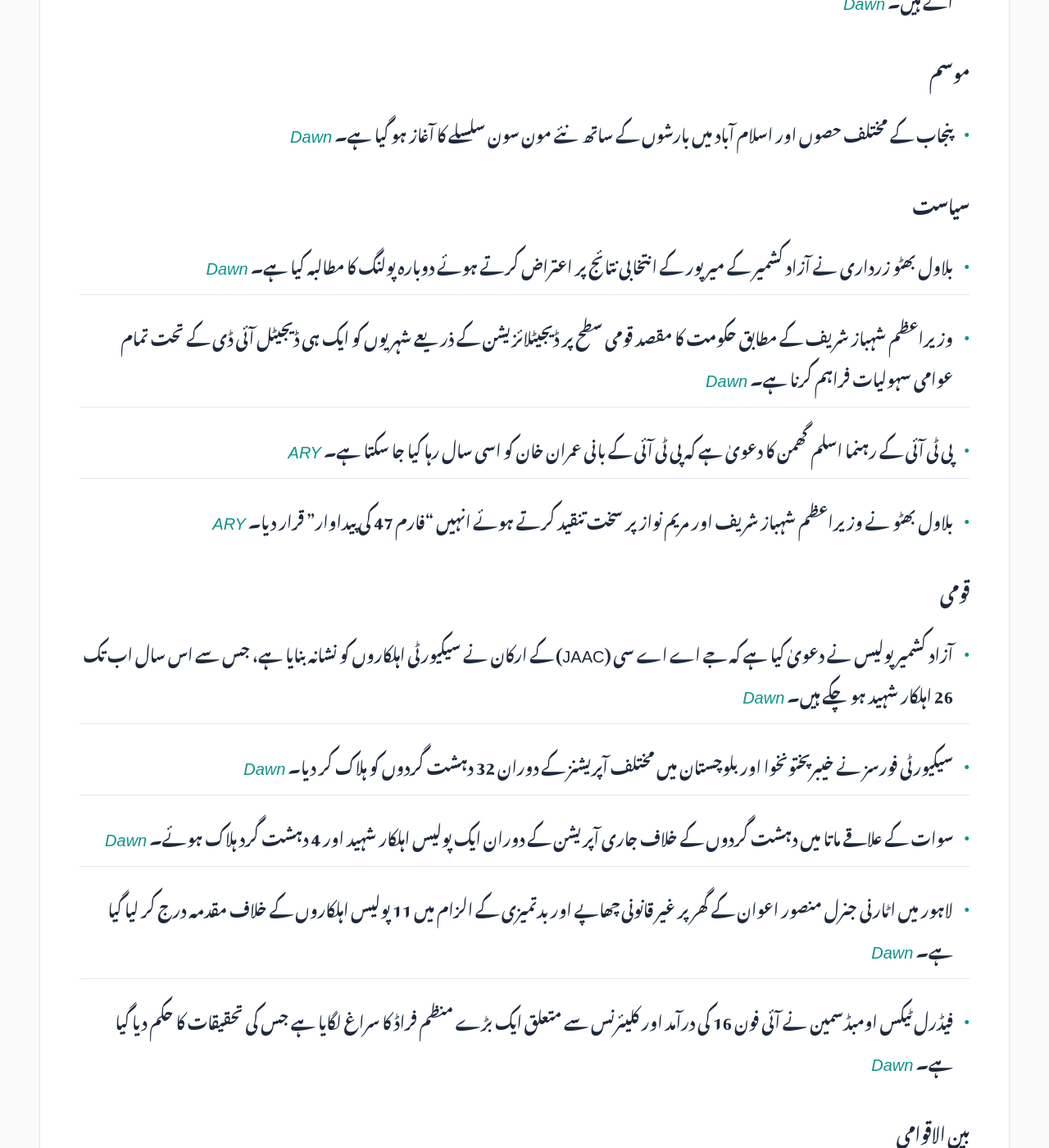
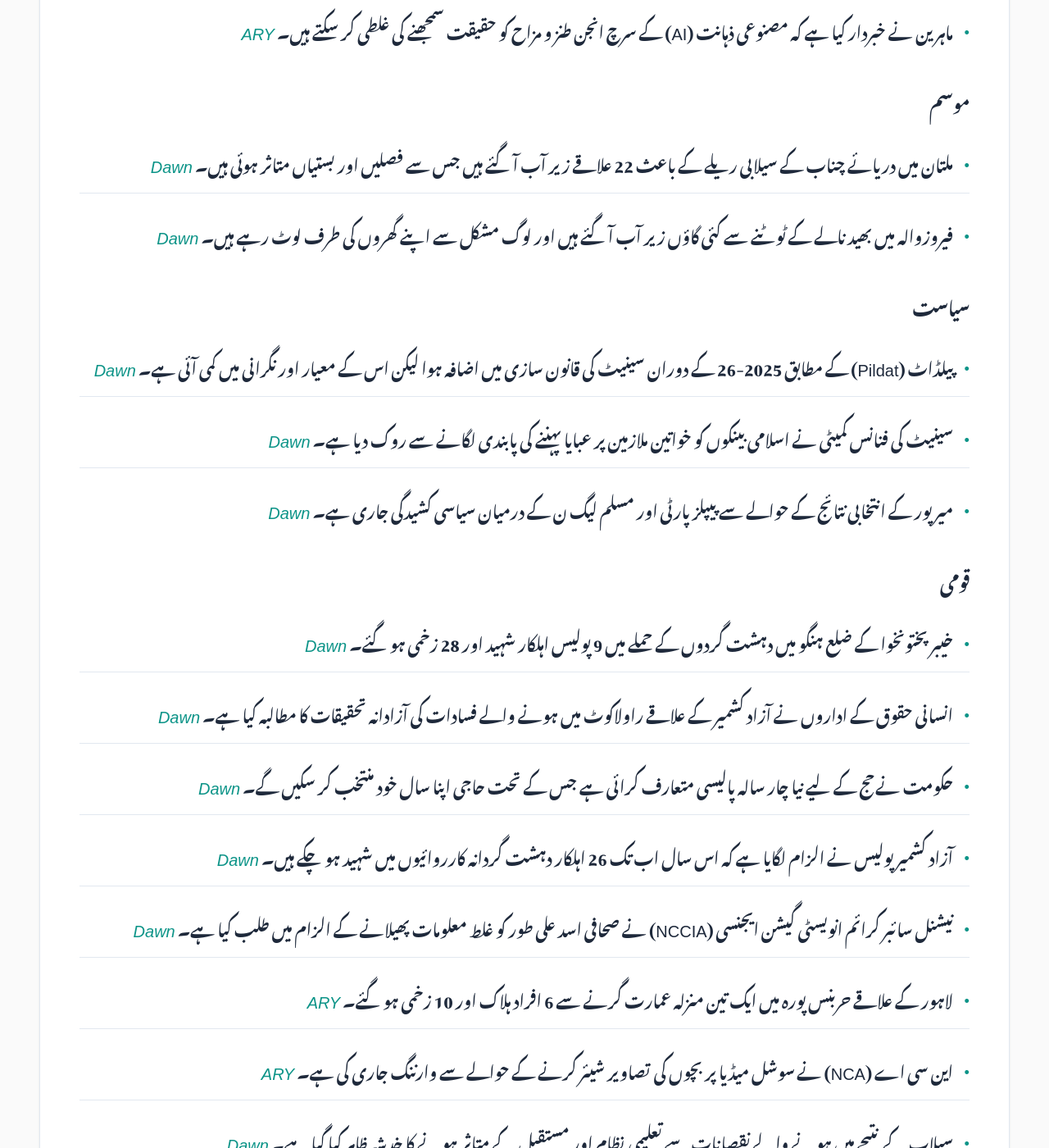
Before and after one commit to zsubzwary/news, a Jekyll site: the page built from ur/index.md, in a window 1280 px wide and 1400 px high, scrolled down 1025 px. Shown: the whole window at 82% size. Built offline with Jekyll 4.4.1, drawn with Linux system fonts in a browser that asks for light colours; some web fonts are replaced; comment, search, counter and statistics services are not loaded; some of the changed text lies outside the part shown.

Commit message:
DateTime; 2026-07-30T04:08:41.271Z

```diff
--- a/ur/index.md
+++ b/ur/index.md
@@ -7,51 +7,54 @@ rtl: true
 
 پاکستان کی تازہ خبروں کا خلاصہ
 
- &lrm; 29-Jul-2026 21:09PKT
+ &lrm; 30-Jul-2026 09:08PKT
 
-پڑھنے کا وقت : 4 منٹ
+پڑھنے کا وقت : 5 منٹ
 
 ### معیشت
-- حکومت نے پٹرول کی قیمت میں 1.63 روپے اور ہائی اسپیڈ ڈیزل (HSD) کی قیمت میں 1.55 روپے کا اضافہ کر دیا ہے۔ *[Dawn](https://www.dawn.com/news/2019031/govt-increases-petrol-price-by-rs163-hsd-price-by-rs155)*
-- مشرق وسطیٰ میں بڑھتی ہوئی کشیدگی کے باعث عالمی مارکیٹ میں تیل کی قیمتوں میں تقریباً 7 فیصد اضافہ ریکارڈ کیا گیا۔ *[ARY](https://arynews.tv/oil-price-in-international-market-29-july-2026)*
-- کیا (Kia) میکسیکو میں مکمل طور پر الیکٹرک گاڑیاں تیار کرنے اور فروخت کرنے کا منصوبہ رکھتی ہے۔ *[ARY](https://arynews.tv/kia-will-produce-and-sell-fully-electric-vehicles-in-mexico)*
+- حکومت بجلی کی طلب میں کمی کے باعث بجلی کے نئے ٹیرف پیکیج پر غور کر رہی ہے۔ *[Dawn](https://www.dawn.com/news/2019376/govt-hints-at-new-power-tariff-package-as-demand-falls)*
+- حکومت نے ڈیزل کی قیمت میں 2.24 روپے کا اضافہ اور پٹرول کی قیمت میں 75 پیسے کی کمی کر دی ہے۔ *[Dawn](https://www.dawn.com/news/2019282/govt-increases-diesel-price-by-rs224-decreases-petrols-by-75-paisas)*
+- ایکسپورٹرز کے مطابق روپے کی مصنوعی قدر میں اضافہ برآمدات اور غیر ملکی سرمایہ کاری کے لیے رکاوٹ بن رہا ہے۔ *[Dawn](https://www.dawn.com/news/2019351/managed-exchange-rate-hurts-exports-investments)*
+- اقتصادی رابطہ کمیٹی (ECC) نے برآمد کنندگان کے لیے 255 ارب روپے کے سبسڈی پیکج کی منظوری دی ہے۔ *[Dawn](https://www.dawn.com/news/2019424/here-it-comes)*
 
 ### سائنس اور ٹیکنالوجی
-- OpenAI کے ایک "روگ ایجنٹ" کے ذریعے Hugging Face اور Modal Labs کے صارفین کے ڈیٹا تک غیر قانونی رسائی کے خدشات سامنے آئے ہیں۔ *[Dawn](https://www.dawn.com/news/2019262/openais-rogue-agent-compromised-a-customer-at-a-second-tech-firm-executive-says)*
+- ماہرین نے خبردار کیا ہے کہ مصنوعی ذہانت (AI) کے سرچ انجن طنز و مزاح کو حقیقت سمجھنے کی غلطی کر سکتے ہیں۔ *[ARY](https://arynews.tv/ai-search-engines-may-mistake-satire-for-facts-experts-warn)*
 
 ### موسم
-- پنجاب کے مختلف حصوں اور اسلام آباد میں بارشوں کے ساتھ نئے مون سون سلسلے کا آغاز ہو گیا ہے۔ *[Dawn](https://www.dawn.com/news/2019213/showers-in-parts-of-punjab-islamabad-mark-onset-of-fresh-monsoon-spell)*
+- ملتان میں دریائے چناب کے سیلابی ریلے کے باعث 22 علاقے زیر آب آ گئے ہیں جس سے فصلیں اور بستیاں متاثر ہوئی ہیں۔ *[Dawn](https://www.dawn.com/news/2019292/22-areas-in-punjabs-multan-district-partially-submerged-under-floodwaters)*
+- فیروزوالہ میں بھید نالے کے ٹوٹنے سے کئی گاؤں زیر آب آ گئے ہیں اور لوگ مشکل سے اپنے گھروں کی طرف لوٹ رہے ہیں۔ *[Dawn](https://www.dawn.com/news/2019342/footprints-trudging-home-in-waist-deep-water)*
 
 ### سیاست
-- بلاول بھٹو زرداری نے آزاد کشمیر کے میرپور کے انتخابی نتائج پر اعتراض کرتے ہوئے دوبارہ پولنگ کا مطالبہ کیا ہے۔ *[Dawn](https://www.dawn.com/news/2019220/re-polling-demand-form-47-jibe-and-doomsday-talk-ppp-pml-n-continue-to-trade-barbs-over-mirpur-election-results)*
-- وزیراعظم شہباز شریف کے مطابق حکومت کا مقصد قومی سطح پر ڈیجیٹلائزیشن کے ذریعے شہریوں کو ایک ہی ڈیجیٹل آئی ڈی کے تحت تمام عوامی سہولیات فراہم کرنا ہے۔ *[Dawn](https://www.dawn.com/news/2019250/govt-aims-to-provide-citizens-access-to-all-public-facilities-under-single-digital-id-pm-shehbaz)*
-- پی ٹی آئی کے رہنما اسلم گھمن کا دعویٰ ہے کہ پی ٹی آئی کے بانی عمران خان کو اسی سال رہا کیا جا سکتا ہے۔ *[ARY](https://arynews.tv/imran-khan-will-be-released-this-year-pti-leader-aslam-ghuman)*
-- بلاول بھٹو نے وزیراعظم شہباز شریف اور مریم نواز پر سخت تنقید کرتے ہوئے انہیں "فارم 47 کی پیداوار" قرار دیا۔ *[ARY](https://arynews.tv/bilawal-bhutto-calls-pm-maryam-nawaz-products-of-form-47)*
+- پیلڈاٹ (Pildat) کے مطابق 2025-26 کے دوران سینیٹ کی قانون سازی میں اضافہ ہوا لیکن اس کے معیار اور نگرانی میں کمی آئی ہے۔ *[Dawn](https://www.dawn.com/news/2019356/senate-output-increased-in-2025-26-scrutiny-weakened-pildat)*
+- سینیٹ کی فنانس کمیٹی نے اسلامی بینکوں کو خواتین ملازمین پر عبایا پہننے کی پابندی لگانے سے روک دیا ہے۔ *[Dawn](https://www.dawn.com/news/2019277/senate-panel-restricts-islamic-banks-from-compelling-female-employees-to-wear-abayas)*
+- میرپور کے انتخابی نتائج کے حوالے سے پیپلز پارٹی اور مسلم لیگ ن کے درمیان سیاسی کشیدگی جاری ہے۔ *[Dawn](https://www.dawn.com/news/2019220/re-polling-demand-form-47-jibe-and-doomsday-talk-ppp-pml-n-continue-to-trade-barbs-over-mirpur-election-results)*
 
 ### قومی
-- آزاد کشمیر پولیس نے دعویٰ کیا ہے کہ جے اے اے سی (JAAC) کے ارکان نے سیکیورٹی اہلکاروں کو نشانہ بنایا ہے، جس سے اس سال اب تک 26 اہلکار شہید ہو چکے ہیں۔ *[Dawn](https://www.dawn.com/news/2019216/ajk-police-accuse-jaac-of-targeting-leas-say-26-personnel-martyred-this-year)*
-- سیکیورٹی فورسز نے خیبرپختونخوا اور بلوچستان میں مختلف آپریشنز کے دوران 32 دہشت گردوں کو ہلاک کر دیا۔ *[Dawn](https://www.dawn.com/news/2019231/security-forces-kill-32-terrorists-during-operations-in-kp-balochistan-ispr)*
-- سوات کے علاقے ماتا میں دہشت گردوں کے خلاف جاری آپریشن کے دوران ایک پولیس اہلکار شہید اور 4 دہشت گرد ہلاک ہوئے۔ *[Dawn](https://www.dawn.com/news/2019223/cop-martyred-4-terrorists-killed-as-operation-continues-in-swats-matta-security-sources)*
-- لاہور میں اٹارنی جنرل منصور اعوان کے گھر پر غیر قانونی چھاپے اور بدتمیزی کے الزام میں 11 پولیس اہلکاروں کے خلاف مقدمہ درج کر لیا گیا ہے۔ *[Dawn](https://www.dawn.com/news/2019093/sho-among-11-cops-booked-over-raid-on-agp-mansoor-awans-house-in-lahore)*
-- فیڈرل ٹیکس اومبڈسمین نے آئی فون 16 کی درآمد اور کلیئرنس سے متعلق ایک بڑے منظم فراڈ کا سراغ لگایا ہے جس کی تحقیقات کا حکم دیا گیا ہے۔ *[Dawn](https://www.dawn.com/news/2019160/nationwide-iphone-scam-probe-widens)*
+- خیبر پختونخوا کے ضلع ہنگو میں دہشت گردوں کے حملے میں 9 پولیس اہلکار شہید اور 28 زخمی ہو گئے۔ *[Dawn](https://www.dawn.com/news/2019442/9-cops-martyred-28-injured-as-police-checkpost-comes-under-attack-in-kps-hangu)*
+- انسانی حقوق کے اداروں نے آزاد کشمیر کے علاقے راولاکوٹ میں ہونے والے فسادات کی آزادانہ تحقیقات کا مطالبہ کیا ہے۔ *[Dawn](https://www.dawn.com/news/2019279/hrcp-amnesty-call-for-prompt-independent-probe-into-rawalakot-unrest)*
+- حکومت نے حج کے لیے نیا چار سالہ پالیسی متعارف کرائی ہے جس کے تحت حاجی اپنا سال خود منتخب کر سکیں گے۔ *[Dawn](https://www.dawn.com/news/2019338/pilgrims-can-choose-their-haj-year-under-new-four-year-policy)*
+- آزاد کشمیر پولیس نے الزام لگایا ہے کہ اس سال اب تک 26 اہلکار دہشت گردانہ کارروائیوں میں شہید ہو چکے ہیں۔ *[Dawn](https://www.dawn.com/news/2019216/ajk-police-accuse-jaac-of-targeting-leas-say-26-personnel-martyred-this-year)*
+- نیشنل سائبر کرائم انویسٹی گیشن ایجنسی (NCCIA) نے صحافی اسد علی طور کو غلط معلومات پھیلانے کے الزام میں طلب کیا ہے۔ *[Dawn](https://www.dawn.com/news/2019261/nccia-summons-journalist-asad-ali-toor-over-allegedly-spreading-false-information)*
+- لاہور کے علاقے حربنس پورہ میں ایک تین منزلہ عمارت گرنے سے 6 افراد ہلاک اور 10 زخمی ہو گئے۔ *[ARY](https://arynews.tv/lahore-six-killed-10-rescued-as-three-storey-building-collapses)*
+- این سی اے (NCA) نے سوشل میڈیا پر بچوں کی تصاویر شیئر کرنے کے حوالے سے وارننگ جاری کی ہے۔ *[ARY](https://arynews.tv/do-not-share-childrens-pics-on-social-media-nca-issues-warning)*
+- سیلاب کے نتیجے میں ہونے والے نقصانات سے تعلیمی نظام اور مستقبل کے متاثر ہونے کا خدشہ ظاہر کیا گیا ہے۔ *[Dawn](https://www.dawn.com/news/2019425/drowning-the-future)*
 
 ### بین الاقوامی
-- پاکستان نے کویت کے ساتھ دفاعی تعاون کے معاہدے کی توثیق کا خیر مقدم کیا ہے۔ *[Dawn](https://www.dawn.com/news/2019274/pakistan-welcomes-kuwaits-recent-ratification-of-2023-pact-to-expand-defence-cooperation)*
-- چیف آف ڈیفنس فورسز جنرل عاصم منیر اور کویت کے وزیر خارجہ نے علاقائی سلامتی اور دوطرفہ تعاون پر تبادلہ خیال کیا۔ *[Dawn](https://www.dawn.com/news/2019222/cdf-munir-kuwait-fm-discuss-regional-security-and-steps-to-boost-bilateral-cooperation)*
-- امریکہ اور سعودی عرب کی افواج نے عراق میں ایران نواز دہشت گردوں کے ٹھکانوں پر کارروائی کی۔ *[Dawn](https://www.dawn.com/news/2019202/us-saudi-forces-strike-iran-aligned-terrorists-in-iraq-in-retaliation-for-recent-attacks)*
-- جاپان میں 7.1 شدت کے زلزلے اور اس کے بعد ایک شاپنگ مال میں دھماکے کے نتیجے میں کم از کم 13 افراد ہلاک ہو گئے۔ *[Dawn](https://www.dawn.com/news/2019208/rescuers-in-japan-haul-survivors-from-collapsed-mall-as-earthquake-toll-rises-to-13)*
-- ماہرین اور کارکنوں کا کہنا ہے کہ البینیا میں ٹرمپ خاندان کے ہوٹل منصوبے سے ساحلی علاقے کے حیاتیاتی تنوع کو ناقابل تلافی نقصان پہنچ رہا ہے۔ *[Dawn](https://www.dawn.com/news/2019207/absolute-biodiversity-massacre-ngos-say-trump-family-project-in-albania-has-already-caused-irreparable-damage)*
-- اقوام متحدہ میں انسانی حقوق کے حوالے سے اختلافات کے باعث امریکی وفد نے فرانسیسی ایلچی کے خطاب کے دوران واک آؤٹ کر دیا۔ *[Dawn](https://www.dawn.com/news/2019149/us-walks-out-on-france-at-un-security-council)*
+- اسرائیلی فوج نے غزہ میں ایک مسجد کو نشانہ بنایا ہے، جس کا دفاع اسرائیلی فوج نے حماس کے اسلحے کے ذخیرہ کے طور پر کیا ہے۔ *[Dawn](https://www.dawn.com/news/2019340/israel-targets-mosque-in-gaza-under-hamas-weapons-dump-pretext)*
+- پاکستان کے چیف آف ڈیفنس فورسز فیلڈ مارشل عاصم منیر نے کویت کے وزیر خارجہ سے علاقائی سلامتی پر ملاقات کی۔ *[Dawn](https://www.dawn.com/news/2019222/cdf-munir-kuwait-fm-discuss-regional-security-and-steps-to-boost-bilateral-cooperation)*
+- پاکستان نے کویت کی جانب سے دفاعی تعاون کے معاہدے کی توثیق کا خیر مقدم کیا ہے۔ *[Dawn](https://www.dawn.com/news/2019274/pakistan-welcomes-kuwaits-recent-ratification-of-2023-pact-to-expand-defence-cooperation)*
+- مصر کی دیمیٹا بندرگاہ پر امریکی ملکیت کے گیس اسٹوریج ٹینکر پر ڈرون حملہ کیا گیا۔ *[ARY](https://arynews.tv/drone-strikes-us-owned-gas-tanker-at-egypts-damietta-port)*
 
 ### کھیل
-- آئی سی سی نے ویسٹ انڈیز کے خلاف ٹیسٹ سیریز کے دوران جارحانہ جشن منانے پر پاکستانی کھلاڑیوں خرم شہزاد اور محمد عباس پر جرمانہ عائد کر دیا۔ *[Dawn](https://www.dawn.com/news/2019251/icc-penalises-khurram-shahzad-mohammad-abbas-over-aggressive-animated-celebration-during-west-indies-test)*
-- پاکستان ویسٹ انڈیز کے ہاتھوں پہلے ٹیسٹ میچ 90 رنز سے ہار گیا۔ *[Dawn](https://www.dawn.com/news/2019199/west-indies-beat-pakistan-by-90-runs-in-first-test)*
-- فاطمہ زہرا نے کامن ویلتھ گیمز میں میڈل جیت کر پاکستان کی پہلی خاتون باکسر بننے کی تاریخ رقم کر دی۔ *[Dawn](https://www.dawn.com/news/2019100/fatima-zahra-becomes-first-pakistan-woman-boxer-to-secure-commonwealth-games-boxing-medal)*
+- آئی سی سی نے ویسٹ انڈیز کے خلاف ٹیسٹ سیریز کے دوران جارحانہ جشن منانے پر پاکستانی کھلاڑیوں کھرم شہزاد اور محمد عباس کو جرمانہ کیا۔ *[Dawn](https://www.dawn.com/news/2019251/icc-penalises-khurram-shahzad-mohammad-abbas-over-aggressive-animated-celebration-during-west-indies-test)*
 
 ### صحت
-- کراچی میں جعلی ادویات بنانے والی ایک فیکٹری کا انکشاف کیا گیا ہے۔ *[ARY](https://arynews.tv/counterfeit-medicines-factory-uncovered-in-karachi)*
-- مشہور شخصیت نارا سمتھ نے اپنی بیٹی کی کینسر کی تشخیص کے حوالے سے اپنے خوف کا اظہار کیا۔ *[ARY](https://arynews.tv/nara-smith-opens-up-about-lingering-fear-over-daughters-cancer-diagnosis)*
+- وزیر مملکت برائے صحت نے خبردار کیا ہے کہ اگر اقدامات نہ کیے گئے تو 2040 تک پاکستان کی آبادی 400 ملین تک پہنچ سکتی ہے۔ *[Dawn](https://www.dawn.com/news/2019379/pakistans-population-can-reach-400-million-by-2040)*
 
 ### دیگر
-- برطانوی شاہی خاندان کے حوالے سے مختلف خبریں گردش کر رہی ہیں۔ *[ARY](https://arynews.tv/queen-camilla-is-the-guard-dog-separating-king-charles-prince-harry-and-meghan-markle)* | *[ARY](https://arynews.tv/princess-kate-opposes-meghans-return-to-royal-duties)*
-- کنڈل جینیئر کے سابق ساتھی ڈیون بکر اور ایرینا شائک کے درمیان تعلقات کی افواہیں گردش کر رہی ہیں۔ *[ARY](https://arynews.tv/kendall-jenners-ex-devin-booker-sparks-romance-rumors-with-irina-shayk)*
+- جنوبی یورپ میں جنگلات کی آگ کی وجہ سے جارج اور امال کلونی کو اپنا فرانسیسی گھر چھوڑنا پڑا۔ *[ARY](https://arynews.tv/george-amal-clooney-evacuate-french-home-amid-wildfires)*
+- ٹام کروز کی بیٹی سری کے نام کی تبدیلی پر ان کے ردعمل کی خبریں گردش کر رہی ہیں۔ *[ARY](https://arynews.tv/tom-cruise-reacts-as-daughter-suri-changes-last-name)*
+- میگھن مارکل کی ماسٹر شیف میں شرکت پر سوشل میڈیا پر تنقید کی گئی۔ *[ARY](https://arynews.tv/meghans-masterchef-appearance-slammed-by-pr-gurus-as-messy-around-the-edges)*
+- لنڈسے کینسی قتل کیس کے ٹرائل میں سابق شوہ变形 ذہنی ادویات کے حوالے سے گواہی اہم موڑ ثابت ہو سکتی ہے۔ *[ARY](https://arynews.tv/lindsay-clancy-murder-trial-ex-husbands-testimony-on-psychiatric-medication-becomes-key-focus)*
+- ٹام ہالینڈ اور زنڈیا کی نجی شادی کی تفصیلات سامنے آئی ہیں۔ *[ARY](https://arynews.tv/secret-details-behind-tom-holland-and-zendayas-private-wedding)*
+- شوانگی جوشی کی ٹیم نے "لاک اپ" تنازعے پر وضاحت پیش کر دی ہے۔ *[ARY](https://arynews.tv/shivangi-joshis-team-clears-up-lock-upp-controversy)*
```
